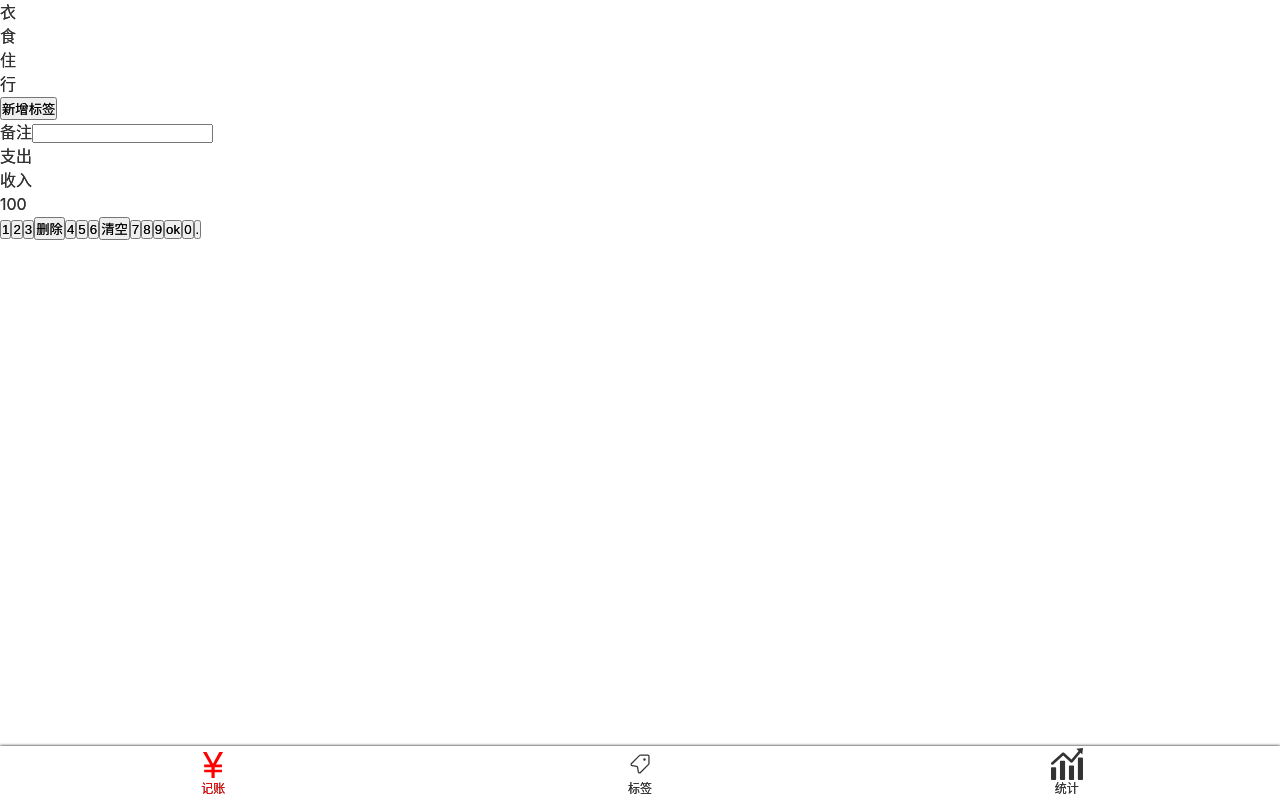
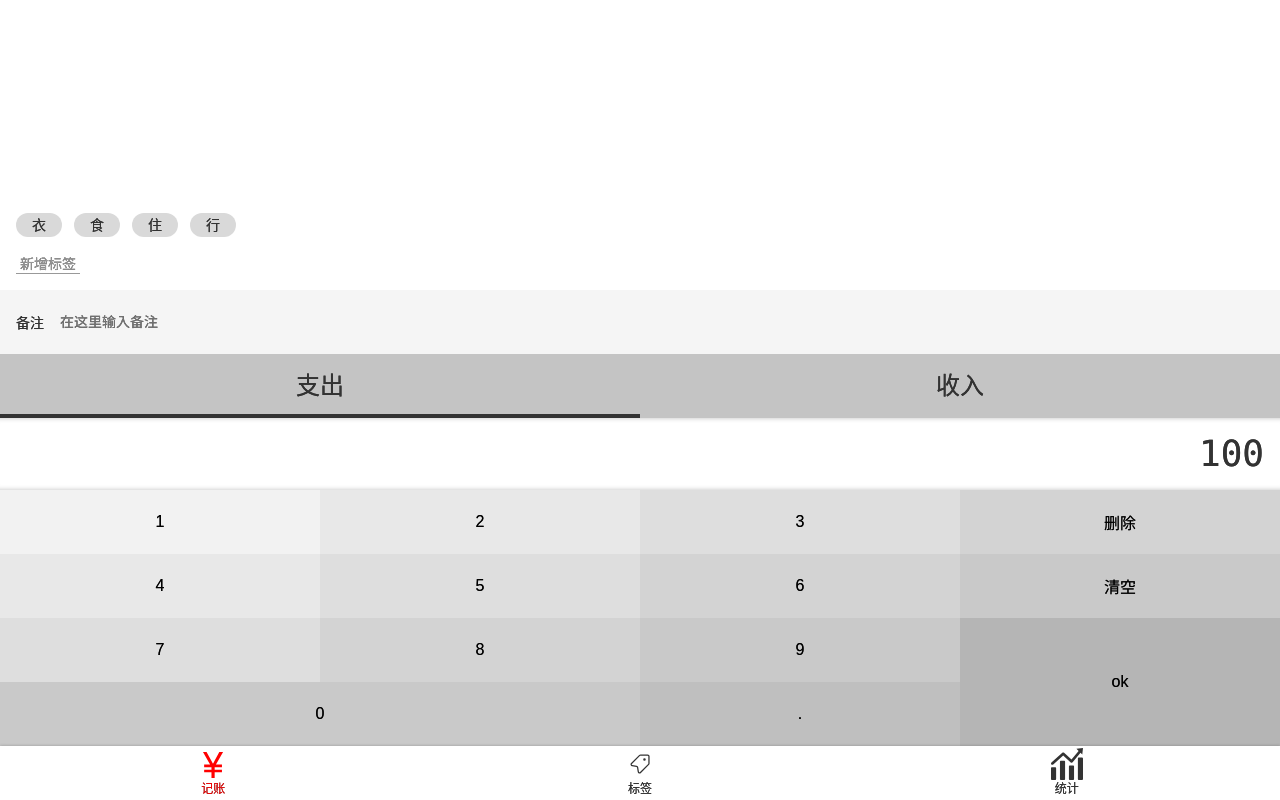
Before and after one commit to xtaiy/wangcai-1, a Vue app: page /#/money in a window 1280 px wide. Built offline with nearby package versions, Linux system fonts and the light colour scheme.

Commit message:
HTML和CSS写好了

```diff
--- a/src/App.vue
+++ b/src/App.vue
@@ -8,6 +8,7 @@
 @import "assets/style/reset.scss";
 @import "assets/style/helper.scss";
 body{
+  font-size: 16px;
   line-height: 1.5;
   font-family: $font-hei;
   -webkit-font-smoothing: antialiased;
--- a/src/assets/style/helper.scss
+++ b/src/assets/style/helper.scss
@@ -3,3 +3,11 @@ $font-kai:Baskerville, Georgia, "Liberation Serif", "Kaiti SC", STKaiti, "AR PL
 $font-song:Georgia, "Nimbus Roman No9 L", "Songti SC", "Noto Serif CJK SC", "Source Han Serif SC", "Source Han Serif CN", STSong, "AR PL New Sung", "AR PL SungtiL GB", NSimSun, SimSun, "TW\-Sung", "WenQuanYi Bitmap Song", "AR PL UMing CN", "AR PL UMing HK", "AR PL UMing TW", "AR PL UMing TW MBE", PMingLiU, MingLiU, serif;
 
 $color-highlight:#f00;
+
+%clearfix{
+  &::after{
+    content: '';
+    display: block;
+    clear: both;
+  }
+}
--- a/src/assets/style/reset.scss
+++ b/src/assets/style/reset.scss
@@ -7,3 +7,12 @@ a{
   text-decoration: none;
   color: inherit;
 }
+ul,ol{
+  list-style: none;
+}
+button,input{
+  font-size: inherit;
+}
+:focus{
+  outline: none;
+}
--- a/src/components/Layout.vue
+++ b/src/components/Layout.vue
@@ -1,6 +1,6 @@
 <template>
-  <div class="nav-wrapper">
-    <div class="content">
+  <div class="layout-wrapper">
+    <div class="content" :class="classPrefix && `${classPrefix}-content`">
       <slot></slot>
     </div>
     <Nav></Nav>
@@ -9,12 +9,13 @@
 
 <script lang="ts">
 export default {
-  name:'Layout'
+  name:'Layout',
+  props:['classPrefix']
 }
 </script>
 
 <style scoped lang="scss">
-.nav-wrapper{
+.layout-wrapper{
   display: flex;
   flex-direction: column;
   height: 100vh;
--- a/src/components/Nav.vue
+++ b/src/components/Nav.vue
@@ -28,7 +28,7 @@ export default {
 @import "~@/assets/style/helper.scss";
 nav {
   display: flex;
-  box-shadow: 0 0 3px rgba(0,0,0,1);
+  box-shadow: 0 0 3px rgba(0,0,0,0.25);
   justify-content: space-evenly;
   font-size: 12px;
   > .item{
--- a/src/views/Money.vue
+++ b/src/views/Money.vue
@@ -1,34 +1,10 @@
 <template>
   <div>
-    <Layout>
-      <div class="tags">
-        <ul class="current">
-          <li>衣</li>
-          <li>食</li>
-          <li>住</li>
-          <li>行</li>
-        </ul>
-        <div class="new">
-          <button>新增标签</button>
-        </div>
-      </div>
-      <div>
-        <label class="notes">
-          <span class="name">备注</span>
-          <input type="text">
-        </label>
-
-      </div>
-      <div>
-        <ul class="types">
-          <li class="selected">支出</li>
-          <li>收入</li>
-        </ul>
-      </div>
+    <Layout class-prefix="layout">
 
       <div class="numberPad">
         <div class="output">100</div>
-        <div class="buttons">
+        <div class="buttons clearfix">
           <button>1</button>
           <button>2</button>
           <button>3</button>
@@ -40,11 +16,38 @@
           <button>7</button>
           <button>8</button>
           <button>9</button>
-          <button>ok</button>
-          <button>0</button>
+          <button class="ok">ok</button>
+          <button class="zero">0</button>
           <button>.</button>
         </div>
       </div>
+
+      <div>
+        <ul class="types">
+          <li class="selected">支出</li>
+          <li>收入</li>
+        </ul>
+      </div>
+
+      <div>
+        <label class="notes">
+          <span class="name">备注</span>
+          <input type="text" placeholder="在这里输入备注">
+        </label>
+      </div>
+
+      <div class="tags">
+        <div class="new">
+          <button>新增标签</button>
+        </div>
+        <ul class="current">
+          <li>衣</li>
+          <li>食</li>
+          <li>住</li>
+          <li>行</li>
+        </ul>
+      </div>
+
     </Layout>
   </div>
 
@@ -59,7 +62,136 @@ export default {
 };
 </script>
 
+<style lang="scss">
+.layout-content{
+  display: flex;
+  flex-direction: column-reverse;
+}
+</style>
+
 <style scoped lang="scss">
 @import "~@/assets/style/helper.scss";
 
+.tags{
+  flex-grow: 1;
+  font-size: 14px;
+  padding: 16px;
+  display: flex;
+  flex-direction: column-reverse;
+
+  > .current{
+    display: flex;
+    flex-wrap: wrap;
+    >li{
+      background-color: #d9d9d9;
+      height: 24px;
+      line-height: 24px;
+      border-radius: 12px;
+      padding: 0 16px;
+      margin-right: 12px;
+      margin-top:4px;
+    }
+  }
+  >.new{
+    padding-top: 16px;
+    >button{
+      background-color: transparent;
+      border: none;
+      color:#999;
+      padding: 0 4px;
+      border-bottom: 1px solid;
+    }
+  }
+}
+.notes{
+  //display: block;//因为label默认为inline-block，此时背景不会延伸
+  background-color: #f5f5f5;
+  font-size: 14px;
+  padding-left: 16px;
+  display: flex;
+  align-items: center;
+  >.name{
+    padding-right: 16px;
+  }
+  >input{
+    height: 64px;
+    flex-grow: 1;
+    background-color: transparent;
+    border: none;
+    padding-right: 16px;
+  }
+}
+.types{
+  background-color: #c4c4c4;
+  display: flex;
+  justify-content: space-evenly;
+  font-size: 24px;
+  >li{
+    display: flex;
+    width: 50%;
+    height: 64px;
+    justify-content: center;
+    align-items: center;
+    position: relative;
+    &.selected::after{
+      position: absolute;
+      content: '';
+      bottom: 0;
+      left: 0;
+      width: 100%;
+      height: 4px;
+      background-color: #333;
+    }
+  }
+}
+.numberPad{
+  >.output{
+    font-size: 36px;
+    font-family: Consolas,monospace;
+    padding: 9px 16px;
+    text-align: right;
+    box-shadow: inset 0 -5px 5px -5px rgba(0,0,0,0.25),
+                inset 0 5px 5px -5px rgba(0,0,0,0.25);
+  }
+  >.buttons{
+    @extend %clearfix;
+    >button{
+      width: 25%;
+      height: 64px;
+      float: left;
+      background:transparent;
+      border: none;
+      &.ok{
+        float: right;
+        height: 64*2px;
+      }
+      &.zero{
+        width: 25*2%;
+      }
+      $bg:#f2f2f2;
+      &:nth-child(1) {
+        background: $bg;
+      }
+      &:nth-child(2) ,&:nth-child(5){
+        background: darken($bg,4%);
+      }
+      &:nth-child(3) ,&:nth-child(6),&:nth-child(9){
+        background: darken($bg,8%);
+      }
+      &:nth-child(4) ,&:nth-child(7),&:nth-child(10){
+        background: darken($bg,12%);
+      }
+      &:nth-child(8) ,&:nth-child(11),&:nth-child(13){
+        background: darken($bg,16%);
+      }
+      &:nth-child(14){
+        background: darken($bg,20%);
+      }
+      &:nth-child(12){
+        background: darken($bg,24%);
+      }
+    }
+
+  }
+}
 </style>
--- a/src/views/Statistics.vue
+++ b/src/views/Statistics.vue
@@ -11,7 +11,7 @@ export default {
 </script>
 
 <style scoped lang="scss">
-.nav-wrapper {
+.layout-wrapper {
   display: flex;
   flex-direction: column;
   height: 100vh;
```
